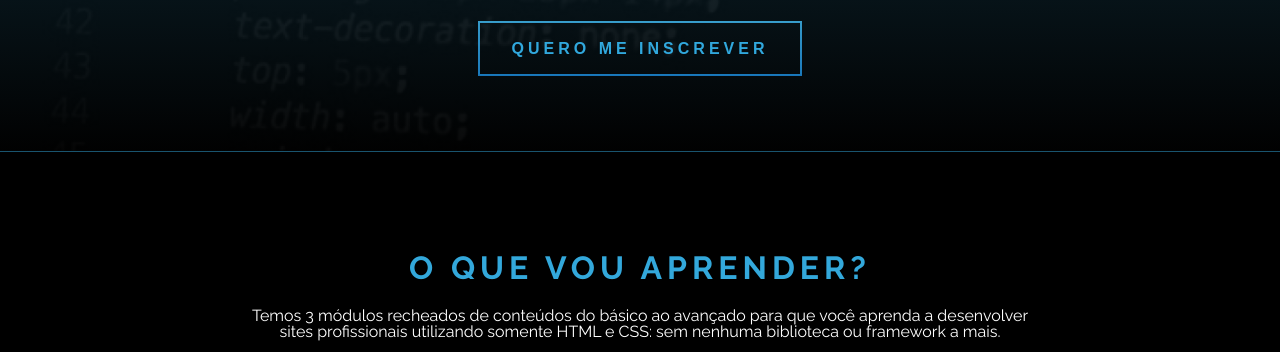
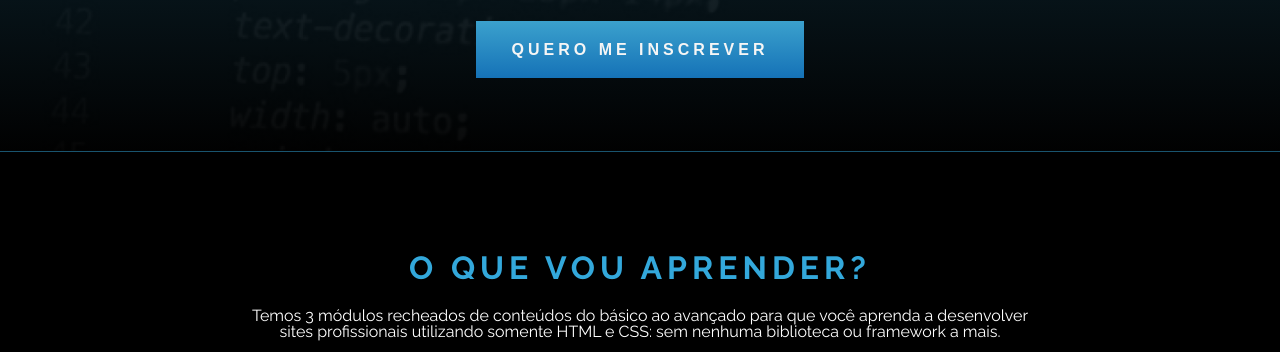
Before and after one commit to lucasalmeida07/dio-challanges, a plain HTML site: page 2-CSS_course_challenges/index.html in a window 1280 px wide. In both pictures the pointer is over the button "QUERO ME INSCREVER". Shown: the part 448-800 px from the top of the page. Drawn offline with Linux system fonts and the light colour scheme.

Commit message:
made the button functional and pointing to a recruiting page

```diff
--- a/2-CSS_course_challenges/assets/css/style.css
+++ b/2-CSS_course_challenges/assets/css/style.css
@@ -41,6 +41,10 @@ footer{
     padding: 60px;
     background-image: linear-gradient(rgba(50, 168, 219, .0), rgba(50, 168, 219, .2));
     border-top: 1px solid #33A8DB;
+}
+
+button{
+    cursor: pointer;
 }
 
 /* CSS do Banner*/
@@ -124,9 +128,16 @@ footer{
 
     border-image: linear-gradient(#3BA1CD, #1572B7);
     border-image-slice: 10;
-    border-radius: 30px;
+    /*border-radius: 30px;*/
 
 
+}
+
+.banner-content button:hover{
+    padding: 19px 36px;
+    background-image: -webkit-linear-gradient(#3BA1CD, #1572B7);
+    color: whitesmoke;
+    border: none;
 }
 
 /* CSS do conteudo dos cursos */
--- a/2-CSS_course_challenges/index.html
+++ b/2-CSS_course_challenges/index.html
@@ -15,7 +15,7 @@
       </div>
       <h1>Trilha de CSS da DIO</h1>
       <p>A nova Trilha de CSS da DIO está disponível. Acesse já e aprenda do zero como desenvolver sites profissionais.</p>
-      <button>Quero me inscrever</button>
+      <a href="./inscreva_se/index.html"><button type="button" value="inscreva_se">Quero me inscrever</button></a>
     </div>
   </header>
   <main>
```
